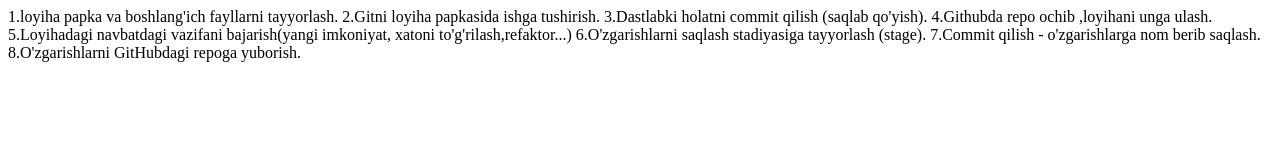
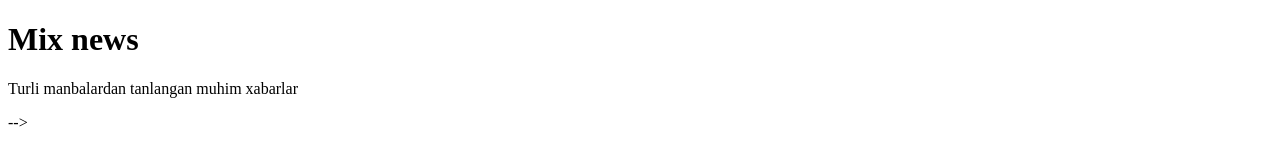
Before and after one commit to xojimurodqosharov/022-html-fundamentals-githubda-ishlash, a plain HTML site: page index.html in a window 1280 px wide. Drawn offline with Linux system fonts and the light colour scheme.

Commit message:
Add site heading and motto

```diff
--- a/index.html
+++ b/index.html
@@ -7,6 +7,8 @@
   <title>Git asoslari</title>
 </head>
 <body>
+  <h1>Mix news</h1>
+  <p>Turli manbalardan tanlangan muhim xabarlar</p>
   <!-- initialize -ishga tushirish -->
   <!-- stage - saqlashga tayyorlash -->
   <!-- commit - nom berib saqlab qo'yish -->
@@ -14,14 +16,14 @@
   <!-- remote masofadagi loyiha  -->
 
 
-  1.loyiha papka va boshlang'ich fayllarni tayyorlash.
-  2.Gitni loyiha papkasida ishga tushirish.
-  3.Dastlabki holatni commit qilish (saqlab qo'yish).
-  4.Githubda repo ochib ,loyihani unga ulash.
+  <!-- 1.loyiha papka va boshlang'ich fayllarni tayyorlash. -->
+  <!-- 2.Gitni loyiha papkasida ishga tushirish. -->
+  <!-- 3.Dastlabki holatni commit qilish (saqlab qo'yish). -->
+  <!-- 4.Githubda repo ochib ,loyihani unga ulash. -->
 
-  5.Loyihadagi navbatdagi vazifani bajarish(yangi imkoniyat, xatoni to'g'rilash,refaktor...)
-  6.O'zgarishlarni saqlash stadiyasiga tayyorlash (stage).
-  7.Commit qilish - o'zgarishlarga nom berib saqlash.
-  8.O'zgarishlarni GitHubdagi repoga yuborish.
+  <!-- <!-- 5.Loyihadagi navbatdagi vazifani bajarish(yangi imkoniyat, xatoni to'g'rilash,refaktor...) --> -->
+  <!-- 6.O'zgarishlarni saqlash stadiyasiga tayyorlash (stage). -->
+  <!-- 7.Commit qilish - o'zgarishlarga nom berib saqlash. -->
+  <!-- 8.O'zgarishlarni GitHubdagi repoga yuborish. -->
 </body>
 </html>
```
